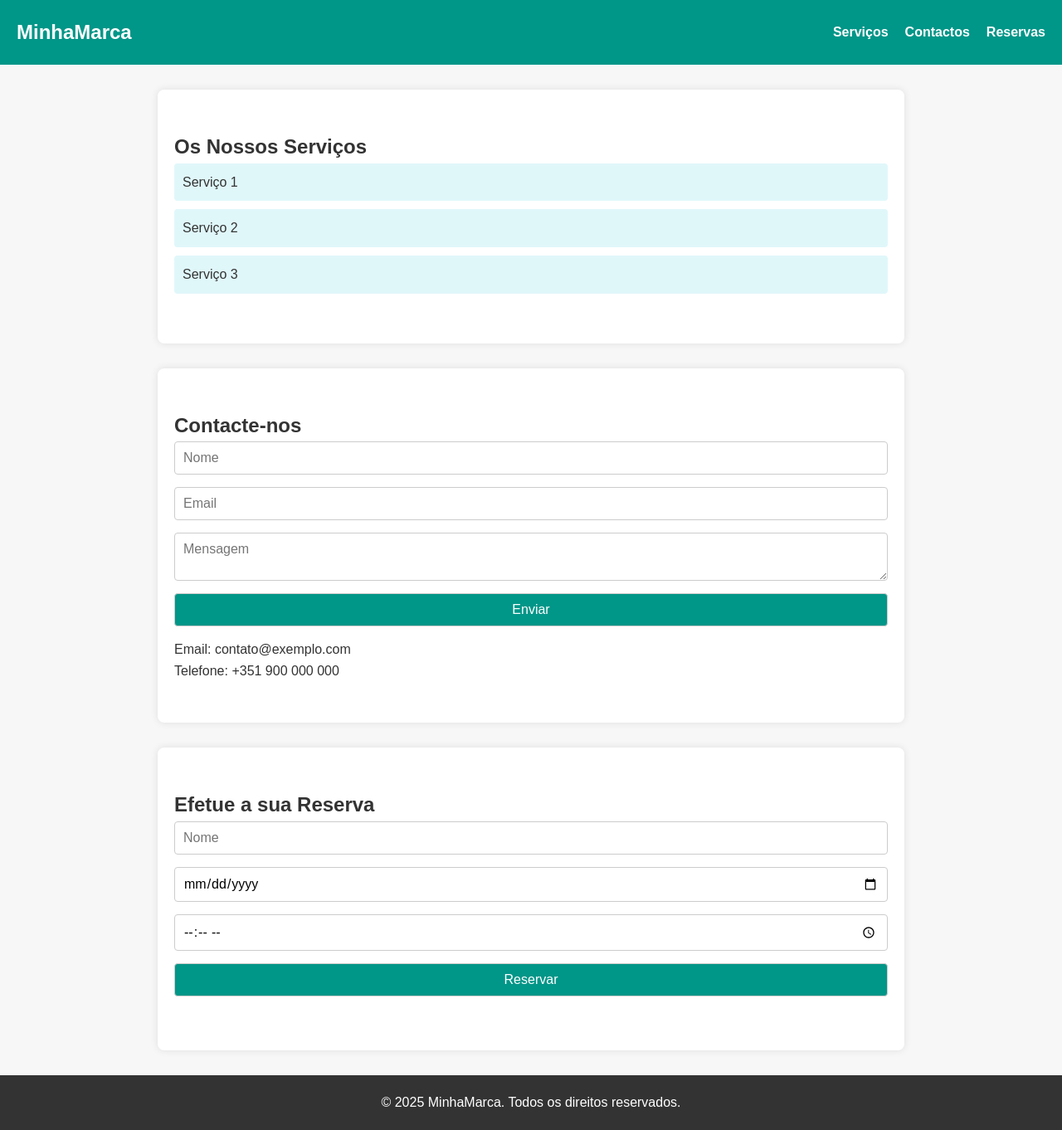
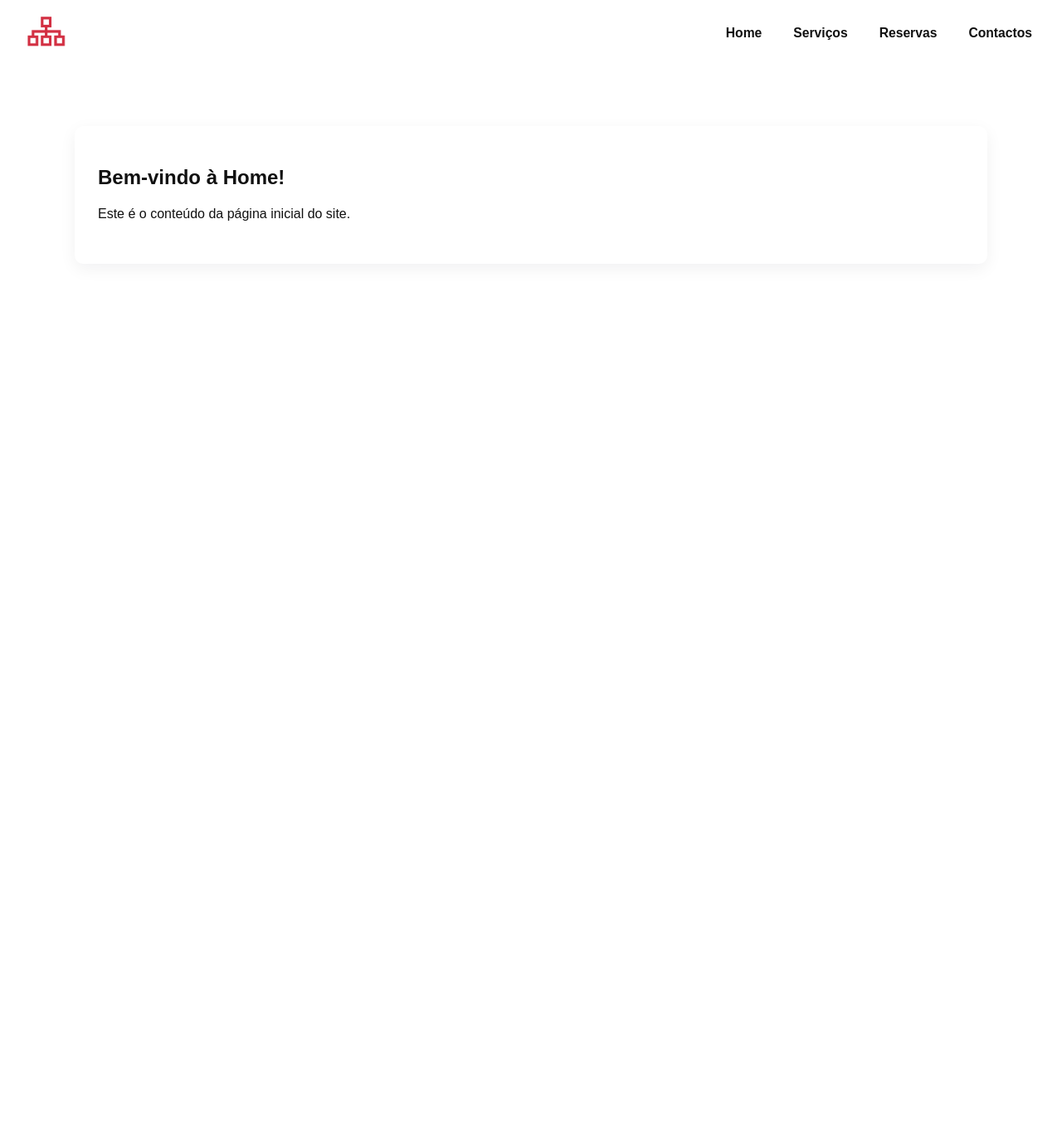
Before and after one commit to mauricio725/PAP-PROJETO-ESCOLAR, a React (Vite) app: page / in a window 1280 px wide. Shown: the whole page at 83% size. After the commit the page ends 900 px from the top, so only its background shows below. Built offline with nearby package versions, Linux system fonts and the light colour scheme.

Commit message:
11
Melhoramento de ficheiros, e alteraçoes em constactos.jsx
adicionamento do icon da empresa no canto esquerdo

```diff
--- a/src/App.jsx
+++ b/src/App.jsx
@@ -1,25 +1,35 @@
-import React from "react";
-import Loader from "./Loader.jsx";
-import Cabecalho from "./Cabecalho.jsx";
-import Servicos from "./Servicos.jsx";
-import Contactos from "./Contactos.jsx";
-import Reservas from "./Reservas.jsx";
-import Rodape from "./Rodape.jsx";
+import React, { useState } from "react";
+import Cabecalho from "./Cabecalho";
+import Home from "./Home";
+import Servicos from "./Servicos";
+import Reservas from "./Reservas";
+import Contactos from "./Contactos";
 import "./css/style.css";
 
-const App = () => {
+function App() {
+  const [currentPage, setCurrentPage] = useState("home");
+
+  const renderPage = () => {
+    switch (currentPage) {
+      case "home":
+        return <Home />;
+      case "servicos":
+        return <Servicos />;
+      case "reservas":
+        return <Reservas />;
+      case "contactos":
+        return <Contactos />;
+      default:
+        return <Home />;
+    }
+  };
+
   return (
-    <>
-      <Loader />
-      <div className="app">
-        <Cabecalho />
-        <Servicos />
-        <Contactos />
-        <Reservas />
-        <Rodape />
-      </div>
-    </>
+    <div>
+      <Cabecalho setCurrentPage={setCurrentPage} />
+      <main>{renderPage()}</main>
+    </div>
   );
-};
+}
 
 export default App;
--- a/src/Cabecalho.jsx
+++ b/src/Cabecalho.jsx
@@ -1,15 +1,44 @@
-import React from "react";
-import "./css/style.css";
+import React, { useState, useEffect } from "react";
+import Icone1 from "./img/icone1.png";
 
-const Cabecalho = () => {
+const Cabecalho = ({ setCurrentPage }) => {
+  const [scrollDir, setScrollDir] = useState("up");
+  const [lastScrollY, setLastScrollY] = useState(0);
+  const [menuOpen, setMenuOpen] = useState(false);
+
+  const controlHeader = () => {
+    if (window.scrollY > lastScrollY) {
+      setScrollDir("down");
+    } else {
+      setScrollDir("up");
+    }
+    setLastScrollY(window.scrollY);
+  };
+
+  useEffect(() => {
+    window.addEventListener("scroll", controlHeader);
+    return () => window.removeEventListener("scroll", controlHeader);
+  }, [lastScrollY]);
+
+  const handleClick = (page) => {
+    setCurrentPage(page);
+    setMenuOpen(false); // fecha o menu ao clicar
+  };
+
   return (
-    <header className="cabecalho">
-      <div className="logo">MinhaMarca</div>
+    <header className={`cabecalho ${scrollDir === "down" ? "hide" : "show"}`}>
+      <img src={Icone1} alt="Ícone 1" className="logo-img" />
       <nav>
-        <ul>
-          <li><a href="#servicos">Serviços</a></li>
-          <li><a href="#contactos">Contactos</a></li>
-          <li><a href="#reservas">Reservas</a></li>
+        <div className="hamburger" onClick={() => setMenuOpen(!menuOpen)}>
+          <span></span>
+          <span></span>
+          <span></span>
+        </div>
+        <ul className={menuOpen ? "active" : ""}>
+          <li onClick={() => handleClick("home")}>Home</li>
+          <li onClick={() => handleClick("servicos")}>Serviços</li>
+          <li onClick={() => handleClick("reservas")}>Reservas</li>
+          <li onClick={() => handleClick("contactos")}>Contactos</li>
         </ul>
       </nav>
     </header>
--- a/src/Contactos.jsx
+++ b/src/Contactos.jsx
@@ -45,8 +45,8 @@ const Contactos = () => {
         <button type="submit">Enviar</button>
       </form>
       <div className="info-contacto">
-        <p>Email: contato@exemplo.com</p>
-        <p>Telefone: +351 900 000 000</p>
+        <p>Email: asmptransporteseturismo@gmail.com</p>
+        <p>Telefone: +351 937 917 760</p>
       </div>
     </section>
   );
--- /dev/null
+++ b/src/Home.jsx
@@ -0,0 +1,12 @@
+import React from "react";
+
+const Home = () => {
+  return (
+    <section>
+      <h1>Bem-vindo à Home!</h1>
+      <p>Este é o conteúdo da página inicial do site.</p>
+    </section>
+  );
+};
+
+export default Home;
--- a/src/Reservas.jsx
+++ b/src/Reservas.jsx
@@ -1,46 +1,15 @@
-import React, { useState } from "react";
-import "./css/style.css";
+import React from "react";
 
 const Reservas = () => {
-  const [reserva, setReserva] = useState({ nome: "", data: "", hora: "" });
-
-  const handleChange = (e) => {
-    setReserva({ ...reserva, [e.target.name]: e.target.value });
-  };
-
-  const handleSubmit = (e) => {
-    e.preventDefault();
-    console.log("Reserva enviada:", reserva);
-    alert("Reserva efetuada!");
-    setReserva({ nome: "", data: "", hora: "" });
-  };
-
   return (
-    <section id="reservas" className="reservas">
-      <h2>Efetue a sua Reserva</h2>
-      <form onSubmit={handleSubmit}>
-        <input
-          type="text"
-          name="nome"
-          placeholder="Nome"
-          value={reserva.nome}
-          onChange={handleChange}
-          required
-        />
-        <input
-          type="date"
-          name="data"
-          value={reserva.data}
-          onChange={handleChange}
-          required
-        />
-        <input
-          type="time"
-          name="hora"
-          value={reserva.hora}
-          onChange={handleChange}
-          required
-        />
+    <section>
+      <h1>Faça sua Reserva</h1>
+      <form>
+        <input type="text" placeholder="Nome" />
+        <input type="email" placeholder="Email" />
+        <input type="date" />
+        <input type="time" />
+        <textarea placeholder="Observações"></textarea>
         <button type="submit">Reservar</button>
       </form>
     </section>
--- a/src/Rodape.jsx
+++ b/src/Rodape.jsx
@@ -4,7 +4,7 @@ import "./css/style.css";
 const Rodape = () => {
   return (
     <footer className="rodape">
-      <p>© 2025 MinhaMarca. Todos os direitos reservados.</p>
+      <p>© 2025 uirfbiufrbi.</p>
     </footer>
   );
 };
--- a/src/Servicos.jsx
+++ b/src/Servicos.jsx
@@ -1,10 +1,9 @@
 import React from "react";
-import "./css/style.css";
 
 const Servicos = () => {
   return (
-    <section id="servicos" className="servicos">
-      <h2>Os Nossos Serviços</h2>
+    <section className="servicos">
+      <h1>Nossos Serviços</h1>
       <ul>
         <li>Serviço 1</li>
         <li>Serviço 2</li>
--- a/src/css/style.css
+++ b/src/css/style.css
@@ -1,126 +1,273 @@
-/* Loader */
-.loader-overlay {
+/* Reset e base */
+* {
+  margin: 0;
+  padding: 0;
+  box-sizing: border-box;
+  -webkit-font-smoothing: antialiased;
+  -moz-osx-font-smoothing: grayscale;
+}
+
+:root {
+  --bg: #ffffff;
+  --text: #111111;
+  --accent: #e60000;
+  --muted: #666666;
+}
+
+html, body, #root {
+  height: 100%;
+}
+
+body {
+  font-family: Arial, Helvetica, sans-serif;
+  background: var(--bg);
+  color: var(--text);
+  line-height: 1.5;
+}
+
+/* Cabeçalho */
+.cabecalho {
   position: fixed;
   top: 0;
   left: 0;
   width: 100%;
-  height: 100%;
-  background: white;
+  height: 80px;
   display: flex;
+  align-items: center;
+  justify-content: space-between;
+  padding: 0 28px;
+  background: rgba(255,255,255,0);
+  backdrop-filter: blur(6px);
+  z-index: 1000;
+  transition: transform 0.3s ease, opacity 0.3s ease, background 0.3s ease;
+  transform: translateY(0);
+  opacity: 1;
+}
+
+.cabecalho.hide {
+  transform: translateY(-100%);
+  opacity: 0;
+}
+
+.cabecalho.show {
+  transform: translateY(0);
+  opacity: 1;
+  background: rgba(255,255,255,0.95);
+}
+
+/* Logo */
+.logo-img {
+  height: 56px;
+  width: auto;
+}
+
+/* Navegação */
+.cabecalho nav {
+  position: relative;
+}
+
+.cabecalho nav ul {
+  display: flex;
+  gap: 22px;
+  list-style: none;
+  align-items: center;
+  margin: 0;
+  padding: 0;
+}
+
+.cabecalho nav li {
+  color: var(--text);
+  font-weight: 600;
+  font-size: 0.98rem;
+  padding: 6px 8px;
+  cursor: pointer;
+  transition: opacity 150ms ease, transform 150ms ease;
+}
+
+.cabecalho nav li:hover {
+  opacity: 0.7;
+  transform: translateY(-2px);
+}
+
+/* Hamburger menu */
+.hamburger {
+  display: none;
+  flex-direction: column;
+  gap: 5px;
+  cursor: pointer;
+}
+
+.hamburger span {
+  display: block;
+  width: 25px;
+  height: 3px;
+  background: var(--text);
+  border-radius: 2px;
+}
+
+/* Main */
+main {
+  margin-top: 100px;
+  padding: 24px;
+}
+
+/* Sections */
+section {
+  max-width: 1100px;
+  margin: 28px auto;
+  padding: 48px 28px;
+  background: #fff;
+  border-radius: 10px;
+  box-shadow: 0 6px 20px rgba(16,24,40,0.06);
+}
+
+/* Títulos */
+h1, h2, h3 {
+  color: var(--text);
+  margin-bottom: 18px;
+  line-height: 1.15;
+}
+
+/* Serviços */
+.servicos ul {
+  list-style: none;
+  padding: 0;
+  display: grid;
+  grid-template-columns: repeat(auto-fit, minmax(220px, 1fr));
+  gap: 14px;
+}
+
+.servicos li {
+  background: #fff6f6;
+  border: 1px solid rgba(230,0,0,0.06);
+  padding: 14px;
+  border-radius: 8px;
+  color: var(--text);
+}
+
+/* Formulários */
+form {
+  display: flex;
+  flex-direction: column;
+  gap: 12px;
+}
+
+input[type="text"],
+input[type="email"],
+input[type="date"],
+input[type="time"],
+textarea {
+  padding: 12px 14px;
+  border-radius: 8px;
+  border: 1px solid #dcdcdc;
+  font-size: 1rem;
+  background: #ffffff;
+  color: var(--text);
+  outline: none;
+}
+
+textarea {
+  min-height: 120px;
+  resize: vertical;
+}
+
+button {
+  padding: 12px 16px;
+  border-radius: 8px;
+  border: none;
+  background: var(--accent);
+  color: #fff;
+  font-weight: 700;
+  cursor: pointer;
+  transition: transform 120ms ease, filter 120ms ease;
+}
+
+button:hover {
+  transform: translateY(-2px);
+  filter: brightness(0.95);
+}
+
+/* Rodapé */
+footer.rodape {
+  margin-top: 28px;
+  text-align: center;
+  padding: 18px 12px;
+  color: var(--muted);
+  font-size: 0.95rem;
+}
+
+/* Loader */
+.loader-overlay {
+  position: fixed;
+  inset: 0;
+  display: flex;
+  align-items: center;
   justify-content: center;
-  align-items: center;
-  z-index: 9999;
+  background: var(--bg);
+  z-index: 2000;
 }
 
 .loader-circle {
-  width: 60px;
-  height: 60px;
-  border: 6px solid #009688;
-  border-top: 6px solid transparent;
+  width: 64px;
+  height: 64px;
   border-radius: 50%;
+  border: 6px solid rgba(230,0,0,0.18);
+  border-top-color: var(--accent);
   animation: spin 1.5s linear infinite;
+  box-shadow: 0 6px 18px rgba(230,0,0,0.12);
 }
 
 @keyframes spin {
   to { transform: rotate(360deg); }
 }
 
-/* Mantém o CSS anterior para cabeçalho, seções, formulários e rodapé */
-* {
-  margin: 0;
-  padding: 0;
-  box-sizing: border-box;
-  font-family: Arial, sans-serif;
+/* Responsivo */
+@media (max-width: 900px) {
+  .cabecalho {
+    padding: 0 18px;
+    height: 72px;
+  }
+  .logo-img {
+    height: 48px;
+  }
+  main {
+    margin-top: 90px;
+    padding: 18px;
+  }
+  section {
+    padding: 28px 18px;
+    margin: 18px auto;
+  }
+  .cabecalho nav ul {
+    gap: 14px;
+  }
 }
 
-body {
-  background-color: #f7f7f7;
-  color: #333;
-  line-height: 1.6;
+@media (max-width: 768px) {
+  .hamburger {
+    display: flex;
+  }
+  .cabecalho nav ul {
+    position: absolute;
+    top: 80px;
+    right: 0;
+    background: rgba(255,255,255,0.95);
+    flex-direction: column;
+    gap: 0;
+    width: 200px;
+    padding: 10px 0;
+    border-radius: 0 0 8px 8px;
+    transform: translateY(-20px);
+    opacity: 0;
+    pointer-events: none;
+    transition: opacity 0.3s ease, transform 0.3s ease;
+  }
+  .cabecalho nav ul.active {
+    transform: translateY(0);
+    opacity: 1;
+    pointer-events: auto;
+  }
+  .cabecalho nav li {
+    padding: 12px 16px;
+  }
 }
-
-/* Cabeçalho */
-.cabecalho {
-  display: flex;
-  justify-content: space-between;
-  align-items: center;
-  padding: 20px;
-  background-color: #009688;
-  color: white;
-}
-
-.cabecalho .logo {
-  font-size: 24px;
-  font-weight: bold;
-}
-
-.cabecalho nav ul {
-  display: flex;
-  list-style: none;
-  gap: 20px;
-}
-
-.cabecalho nav ul li a {
-  color: white;
-  text-decoration: none;
-  font-weight: bold;
-}
-
-.cabecalho nav ul li a:hover {
-  text-decoration: underline;
-}
-
-/* Seções */
-section {
-  padding: 50px 20px;
-  max-width: 900px;
-  margin: 30px auto;
-  background-color: #fff;
-  border-radius: 8px;
-  box-shadow: 0 0 10px rgba(0,0,0,0.1);
-}
-
-/* Serviços */
-.servicos ul {
-  list-style: none;
-  padding-left: 0;
-}
-
-.servicos li {
-  margin-bottom: 10px;
-  padding: 10px;
-  background-color: #e0f7fa;
-  border-radius: 4px;
-}
-
-/* Formulários */
-form {
-  display: flex;
-  flex-direction: column;
-}
-
-input, textarea, button {
-  margin-bottom: 15px;
-  padding: 10px;
-  font-size: 16px;
-  border-radius: 4px;
-  border: 1px solid #ccc;
-}
-
-button {
-  background-color: #009688;
-  color: white;
-  cursor: pointer;
-}
-
-button:hover {
-  background-color: #00796b;
-}
-
-/* Rodapé */
-footer.rodape {
-  text-align: center;
-  padding: 20px;
-  background-color: #333;
-  color: #fff;
-}
```
Also changed, not shown: src/img/icone1.png (added).
